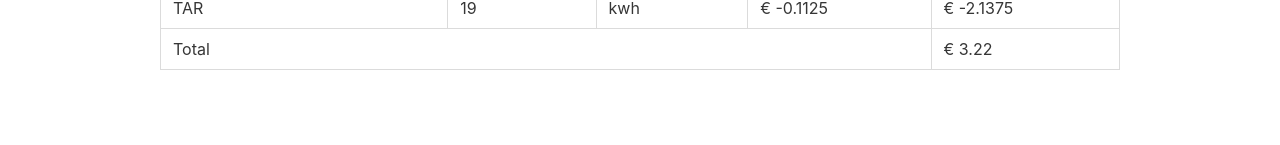
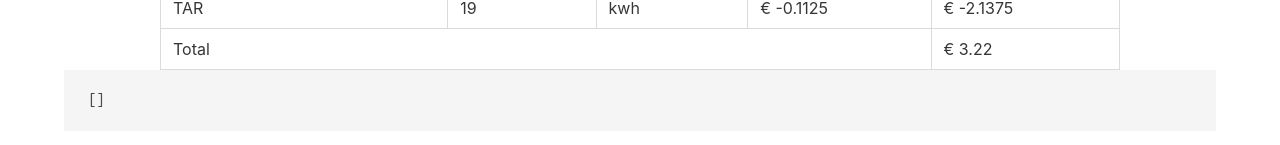
Before and after one commit to jpereira94/charging-calculator, a Vue app: page / in a window 1280 px wide. Shown: the part 723-868 px from the top of the page. Before the commit the page ends 841 px from the top, so only its background shows below. Built offline with nearby package versions, Linux system fonts and the light colour scheme; no server answers.

Commit message:
Add filter by price

```diff
--- a/src/App.vue
+++ b/src/App.vue
@@ -112,6 +112,10 @@
           </tfoot>
         </table>
       </div>
+
+      <div class="container">
+        <pre>{{ postosFiltrados }}</pre>
+      </div>
     </section>
   </div>
 </template>
@@ -126,6 +130,12 @@ export default {
     euro: (value, precision = 4) => '€ ' + _.round(value, precision).toFixed(precision),
   },
   computed: {
+    postosFiltrados() {
+      return _.sortBy(
+        this.postos.filter((p) => p.nome?.includes('FAR')),
+        [(p) => _.find(p.parcelas, { Unit: 'min' })?.Value]
+      );
+    },
     linhas() {
       const linhas = [];
       if (this.ceme) {
```
